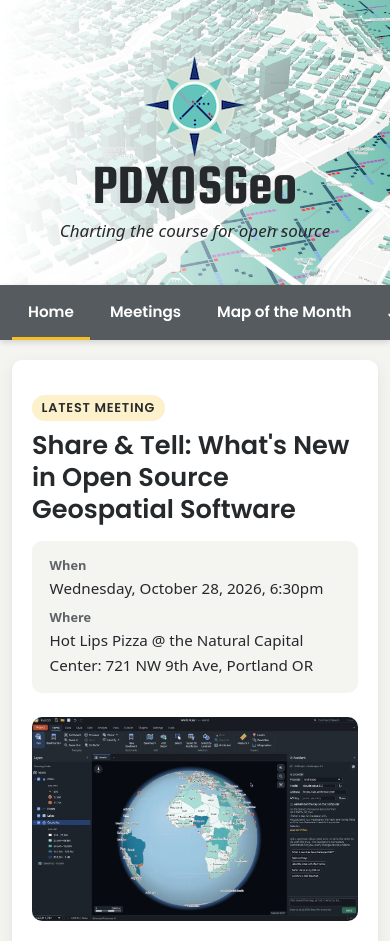
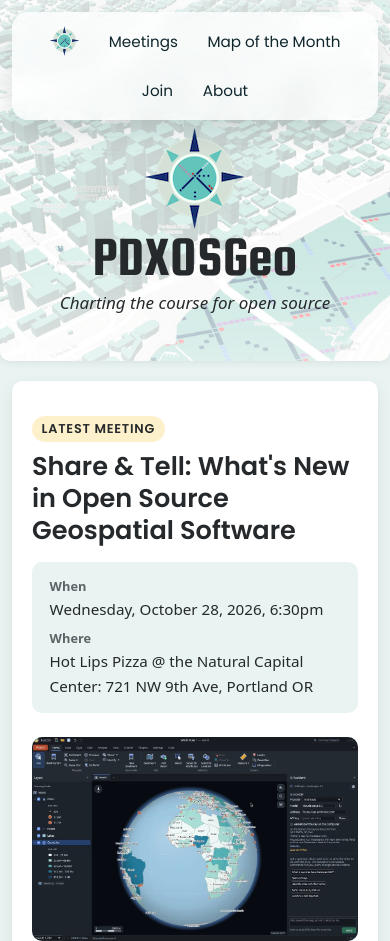
Before and after one commit to pdxosgeo/pdxosgeoweb, an Astro site: page / in a window 390 px wide. Shown: the top 941 px of the page. Built offline with nearby package versions, Linux system fonts and the light colour scheme; Astro itself is replaced by a stand-in of ours.

Commit message:
Enhance site structure and content
- Added a new 'blurb' field to the content schema in .pages.yml for additional descriptions.
- Updated README to reflect new routes for '/join/' and '/about/'.
- Refactored SiteFooter and SiteHeader components for improved navigation and layout.
- Updated site.json with detailed blurbs for join links.
- Adjusted global CSS for better styling and responsiveness, including navbar and hero section enhancements.

```diff
--- a/src/components/SiteFooter.astro
+++ b/src/components/SiteFooter.astro
@@ -2,23 +2,15 @@
 import site from '../data/site.json';
 ---
 
-<section class="join" id="join">
-  <h2>Join Us!</h2>
-  <ul class="join__links">
-    {
-      site.joinLinks.map((link) => (
-        <li>
-          <a href={link.url}>
-            <img src={link.logo} alt="" loading="lazy" />
-            <span>{link.label}</span>
-          </a>
-        </li>
-      ))
-    }
-  </ul>
-</section>
-
-<footer class="about" id="about">
-  <h2>About {site.title}</h2>
-  <p>{site.about}</p>
+<footer class="site-footer">
+  <p>
+    {site.title} · Portland chapter of OSGeo
+  </p>
+  <p>
+    <a href="/about/">About</a>
+    ·
+    <a href="/join/">Join</a>
+    ·
+    <a href="https://github.com/pdxosgeo">GitHub</a>
+  </p>
 </footer>
--- a/src/components/SiteHeader.astro
+++ b/src/components/SiteHeader.astro
@@ -6,8 +6,8 @@ const navItems = [
   { label: 'Home', href: '/' },
   { label: 'Meetings', href: '/meetings/' },
   { label: 'Map of the Month', href: '/map-of-the-month/' },
-  { label: 'Join', href: '/#join' },
-  { label: 'About', href: '/#about' },
+  { label: 'Join', href: '/join/' },
+  { label: 'About', href: '/about/' },
 ];
 
 const isActive = (href: string) =>
@@ -15,23 +15,32 @@ const isActive = (href: string) =>
 ---
 
 <header class="hero">
+  <nav class="navbar" aria-label="Main">
+    <ul>
+      {
+        navItems.map((item) => (
+          <li>
+            <a
+              href={item.href}
+              class={item.href === '/' ? 'navbar__home' : undefined}
+              aria-label={item.href === '/' ? 'Home' : undefined}
+              aria-current={isActive(item.href) ? 'page' : undefined}
+            >
+              {item.href === '/' ? (
+                <img src="/images/logo.png" alt="" width="30" height="30" />
+              ) : (
+                item.label
+              )}
+            </a>
+          </li>
+        ))
+      }
+    </ul>
+  </nav>
+
   <a class="hero__brand" href="/">
     <img src="/images/logo.png" alt="PDXOSGeo logo" width="100" height="101" />
     <span class="hero__title">{site.title}</span>
   </a>
   <p class="hero__tagline">{site.tagline}</p>
 </header>
-
-<nav class="navbar" aria-label="Main">
-  <ul>
-    {
-      navItems.map((item) => (
-        <li>
-          <a href={item.href} aria-current={isActive(item.href) ? 'page' : undefined}>
-            {item.label}
-          </a>
-        </li>
-      ))
-    }
-  </ul>
-</nav>
--- a/src/data/site.json
+++ b/src/data/site.json
@@ -5,22 +5,25 @@
   "calendarEmbedUrl": "https://calendar.google.com/calendar/embed?height=300&wkst=1&ctz=America%2FLos_Angeles&showPrint=0&showTitle=0&mode=AGENDA&showNav=0&showDate=0&showTabs=0&src=NWQ4OGI4ZWQzMzQzNjI1OGRjYjdmMmZjNDZhM2VkMjcxOTUzYzllZjRmMWMyNWFlMjI5MTlmNWRhZjQ1Njk0Y0Bncm91cC5jYWxlbmRhci5nb29nbGUuY29t&color=%23F6BF26",
   "defaultTime": "6:30pm",
   "defaultLocation": "Hot Lips Pizza @ the Natural Capital Center: 721 NW 9th Ave, Portland OR",
-  "about": "The Portland chapter of OSGeo is focused on learning and teaching about open data, maps, and spatial applications. We like code and good conversation.",
+  "about": "The Portland chapter of OSGeo is focused on learning and teaching about open data, maps, and spatial applications. We like good conversations about solving problems with open source tools.",
   "joinLinks": [
     {
       "label": "Slack",
       "url": "https://thespatialcommunity.slack.com/",
-      "logo": "/images/logos/slack.png"
+      "logo": "/images/logos/slack.png",
+      "blurb": "Chat with PDXOSGeo folks and a wider geospatial crowd in The Spatial Community Slack. It is the fastest way to ask a question, share a map, or see who is heading to the next meetup."
     },
     {
       "label": "Google Group",
       "url": "https://groups.google.com/g/pdx-osgeo",
-      "logo": "/images/logos/google.png"
+      "logo": "/images/logos/google.png",
+      "blurb": "The pdx-osgeo mailing list is where meeting announcements, recaps, and longer threads live. Subscribe if you want the monthly reminder in your inbox without hanging out in chat."
     },
     {
       "label": "GitHub",
       "url": "https://github.com/pdxosgeo/pdxosgeoweb",
-      "logo": "/images/logos/github.png"
+      "logo": "/images/logos/github.png",
+      "blurb": "This website is open source. File an issue, suggest a Map of the Month, or send a pull request if you want to help keep the site current."
     }
   ]
 }
--- a/src/styles/global.css
+++ b/src/styles/global.css
@@ -2,7 +2,7 @@
   --ink: #26292b;
   --ink-muted: #5d6366;
   --surface: #ffffff;
-  --surface-alt: #f4f4f1;
+  --surface-alt: #e9f3f2;
   --border: #e2e2dc;
   --nav: #555b5e;
   --accent: #f6bf26;
@@ -24,7 +24,7 @@
 
 html {
   scroll-behavior: smooth;
-  scroll-padding-top: 4rem;
+  scroll-padding-top: 1rem;
 }
 
 body {
@@ -81,14 +81,18 @@ h3 {
 /* Header */
 
 .hero {
+  position: relative;
   display: flex;
   flex-direction: column;
   align-items: center;
-  padding: 3.5rem 1.5rem 2.5rem;
+  padding: 5.75rem 1.5rem 2.75rem;
   text-align: center;
   background:
-    linear-gradient(to right, rgb(255 255 255 / 1), rgb(255 255 255 / 0)),
+    linear-gradient(to bottom, rgb(255 255 255 / 0.75), rgb(255 255 255 / 0)),
+    linear-gradient(to top, rgb(255 255 255 / 0.75), rgb(255 255 255 / 0)),
     url('/images/backgd-map.png') center / cover;
+  box-shadow: 0 0 10px 0 rgba(0, 0, 0, 0.1);
+  border-radius: var(--radius);
 }
 
 .hero__brand {
@@ -108,49 +112,80 @@ h3 {
 .hero__tagline {
   margin: 0.25rem 0 0;
   font-style: italic;
+  font-weight: 500;
 }
 
 .navbar {
-  position: sticky;
-  top: 0;
+  position: absolute;
+  top: 1.15rem;
+  left: 50%;
   z-index: 5;
-  background: var(--nav);
-  box-shadow: 0 2px 6px rgb(0 0 0 / 0.15);
+  width: max-content;
+  max-width: calc(100% - 1.5rem);
+  transform: translateX(-50%);
+  background: rgb(255 255 255 / 0.72);
+  border-radius: 16px;
+  box-shadow: 0 10px 28px rgb(16 38 44 / 0.14);
+  backdrop-filter: blur(10px);
 }
 
 .navbar ul {
   display: flex;
-  gap: 0.25rem;
-  max-width: var(--content-width);
-  margin: 0 auto;
-  padding: 0 0.75rem;
+  flex-wrap: wrap;
+  align-items: center;
+  justify-content: center;
+  gap: 0.15rem;
+  margin: 0;
+  padding: 0.35rem 0.5rem;
   list-style: none;
-  overflow-x: auto;
-}
-
-.navbar li:last-child {
-  margin-left: auto;
 }
 
 .navbar a {
-  display: block;
-  padding: 0.85rem 1rem;
-  color: #fff;
+  position: relative;
+  display: inline-flex;
+  align-items: center;
+  gap: 0.45rem;
+  padding: 0.55rem 0.85rem 0.7rem;
+  color: #10262c;
   font-family: var(--font-heading);
-  font-weight: 600;
+  font-weight: 400;
   font-size: 0.95rem;
   text-decoration: none;
   white-space: nowrap;
-  border-bottom: 3px solid transparent;
 }
 
-.navbar a:hover {
-  background: #ddd;
-  color: #000;
+.navbar a:not(.navbar__home)::after {
+  content: '';
+  position: absolute;
+  right: 0.85rem;
+  bottom: 0.4rem;
+  left: 0.85rem;
+  height: 2px;
+  background: currentColor;
+  transform: scaleX(0);
+  transform-origin: left center;
+  transition: transform 0.28s ease;
 }
 
-.navbar a[aria-current='page'] {
-  border-bottom-color: var(--accent);
+.navbar a:not(.navbar__home):hover::after,
+.navbar a:not(.navbar__home):focus-visible::after,
+.navbar a:not(.navbar__home)[aria-current='page']::after {
+  transform: scaleX(1);
+}
+
+.navbar__home {
+  padding: 0.3rem 0.55rem;
+}
+
+.navbar__home img {
+  display: block;
+  width: 1.85rem;
+  height: 1.85rem;
+}
+
+.navbar a:focus-visible {
+  outline: 2px solid #10262c;
+  outline-offset: 2px;
 }
 
 /* Layout */
@@ -181,7 +216,7 @@ h3 {
   display: grid;
   gap: 1.5rem;
   position: sticky;
-  top: 4.5rem;
+  top: 1.25rem;
 }
 
 .panel {
@@ -249,7 +284,7 @@ h3 {
   color: var(--ink-muted);
 }
 
-.prose > :first-child {
+.prose> :first-child {
   margin-top: 0;
 }
 
@@ -612,60 +647,156 @@ h3 {
 
 /* Join & About */
 
-.join {
-  padding: 2.5rem 1.25rem;
-  text-align: center;
-  background: #ddd;
-}
-
-.join h2 {
-  margin: 0 0 1.25rem;
-  font-family: var(--font-display);
-  font-weight: 400;
-  font-size: 3rem;
-}
-
-.join__links {
-  display: flex;
-  flex-wrap: wrap;
-  justify-content: center;
-  gap: 1.5rem 4rem;
+.join-options {
+  display: grid;
+  gap: 1.25rem;
   margin: 0;
   padding: 0;
   list-style: none;
 }
 
-.join__links a {
-  display: flex;
-  flex-direction: column;
-  align-items: center;
-  gap: 0.5rem;
-  color: var(--ink);
-  font-weight: 600;
-  text-decoration: none;
+.join-option {
+  display: grid;
+  grid-template-columns: 7.5rem minmax(0, 1fr);
+  gap: 1.25rem 1.5rem;
+  align-items: start;
+  padding: 1.25rem 1.35rem;
+  background: var(--surface-alt);
+  border: 1px solid var(--border);
+  border-radius: var(--radius);
 }
 
-.join__links img {
-  max-width: 120px;
-  max-height: 60px;
+.join-option img {
+  width: 7.5rem;
+  max-height: 3.5rem;
   object-fit: contain;
+  justify-self: center;
 }
 
-.about {
-  padding: 3rem 1.5rem;
+.join-option__body h2 {
+  margin: 0 0 0.4rem;
+  font-size: 1.2rem;
+}
+
+.join-option__body p {
+  margin: 0 0 0.75rem;
+  color: var(--ink-muted);
+}
+
+.about-section {
+  margin-top: 2.25rem;
+}
+
+.about-section h2 {
+  margin: 0 0 0.75rem;
+  font-size: 1.35rem;
+}
+
+.about-note {
+  margin: 0 0 1.25rem;
+  color: var(--ink-muted);
+}
+
+.member-grid {
+  display: grid;
+  grid-template-columns: repeat(auto-fill, minmax(180px, 1fr));
+  gap: 0.85rem;
+  margin: 0;
+  padding: 0;
+  list-style: none;
+}
+
+.member-card {
+  display: grid;
+  grid-template-columns: 3rem minmax(0, 1fr);
+  grid-template-rows: auto auto;
+  column-gap: 0.75rem;
+  align-items: center;
+  padding: 0.85rem 0.95rem;
+  color: inherit;
+  text-decoration: none;
+  background: var(--surface-alt);
+  border: 1px solid var(--border);
+  border-radius: var(--radius);
+}
+
+.member-card img {
+  grid-row: 1 / span 2;
+  width: 3rem;
+  height: 3rem;
+  border-radius: 50%;
+}
+
+.member-card__name {
+  font-family: var(--font-heading);
+  font-weight: 600;
+}
+
+.member-card__login {
+  font-size: 0.85rem;
+  color: var(--ink-muted);
+}
+
+.member-card:hover .member-card__name {
+  color: var(--link);
+}
+
+.event-list {
+  display: grid;
+  gap: 1.1rem;
+  margin: 0;
+  padding: 0;
+  list-style: none;
+}
+
+.event-card {
+  display: grid;
+  grid-template-columns: 5.5rem minmax(0, 1fr);
+  gap: 0.35rem 1.15rem;
+  padding: 1.15rem 1.25rem;
+  background: var(--surface-alt);
+  border: 1px solid var(--border);
+  border-radius: var(--radius);
+}
+
+.event-card__year {
+  margin: 0.15rem 0 0;
+  font-family: var(--font-heading);
+  font-weight: 600;
+  color: var(--ink-muted);
+}
+
+.event-card h3 {
+  margin: 0 0 0.4rem;
+  font-size: 1.15rem;
+}
+
+.event-card p {
+  margin: 0;
+  color: var(--ink-muted);
+}
+
+.event-card__links {
+  display: flex;
+  flex-wrap: wrap;
+  gap: 0.35rem 1.1rem;
+  margin-top: 0.75rem;
+}
+
+.site-footer {
+  padding: 1.5rem 1.25rem;
   text-align: center;
   color: #fff;
   background: #333;
+  font-size: 0.95rem;
 }
 
-.about h2 {
-  margin: 0 0 0.75rem;
-  font-size: 1.5rem;
+.site-footer p {
+  margin: 0.25rem 0;
 }
 
-.about p {
-  max-width: 40rem;
-  margin: 0 auto;
+.site-footer a {
+  color: #fff;
 }
 
 /* Responsive */
@@ -681,9 +812,28 @@ h3 {
   }
 }
 
+@media (max-width: 680px) {
+  .hero {
+    padding-top: 8rem;
+  }
+
+  .navbar {
+    top: 0.75rem;
+  }
+}
+
 @media (max-width: 520px) {
-  .navbar li:last-child {
-    margin-left: 0;
+  .join-option {
+    grid-template-columns: minmax(0, 1fr);
+    justify-items: start;
+  }
+
+  .join-option img {
+    justify-self: start;
+  }
+
+  .event-card {
+    grid-template-columns: minmax(0, 1fr);
   }
 
   .meeting__details div {
@@ -713,4 +863,8 @@ h3 {
   .card {
     transition: none;
   }
+
+  .navbar a:not(.navbar__home)::after {
+    transition: none;
+  }
 }
```
Also changed, not shown: src/pages/about.astro (added, +121 -0 lines), src/pages/join.astro (added, +32 -0 lines), .pages.yml, README.md.
